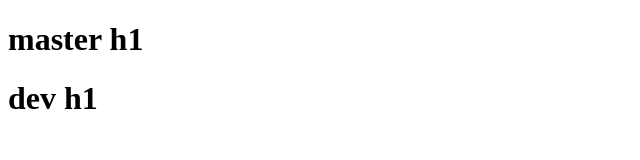
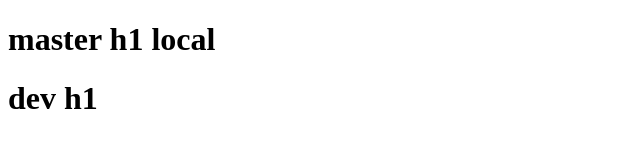
Before and after one commit to gonsakon/0930, a plain HTML site: page index.html in a window 1280 px wide. Shown: the whole page, without its empty margins (0-640 px from the left). Drawn offline with Linux system fonts and the light colour scheme.

Commit message:
edit h1 local

```diff
--- a/index.html
+++ b/index.html
@@ -6,7 +6,7 @@
   <title>Document</title>
 </head>
 <body>
-  <h1>master h1</h1>
+  <h1>master h1 local</h1>
   <h1>dev h1</h1>
 </body>
 </html>
```
